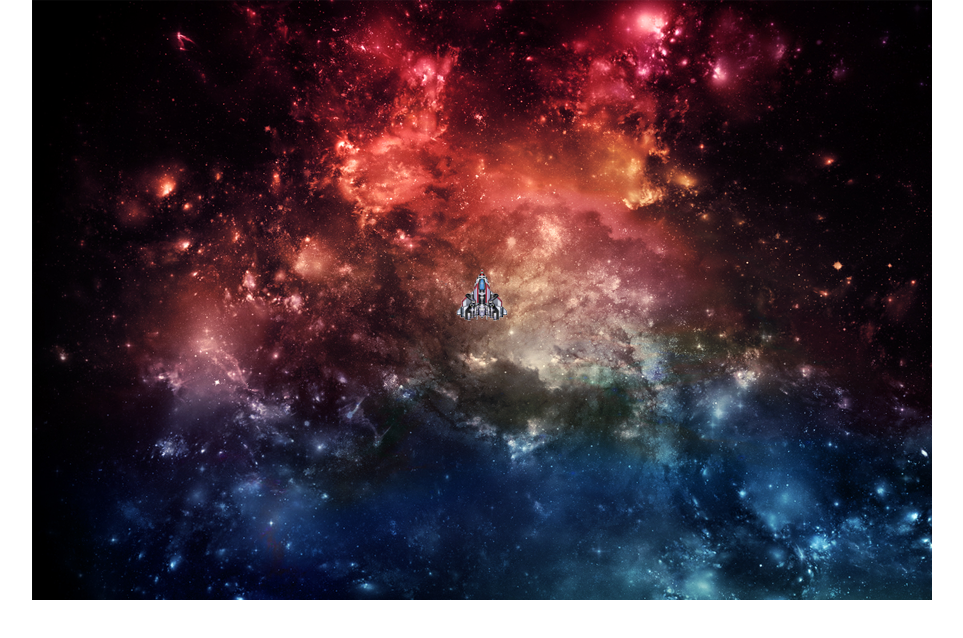
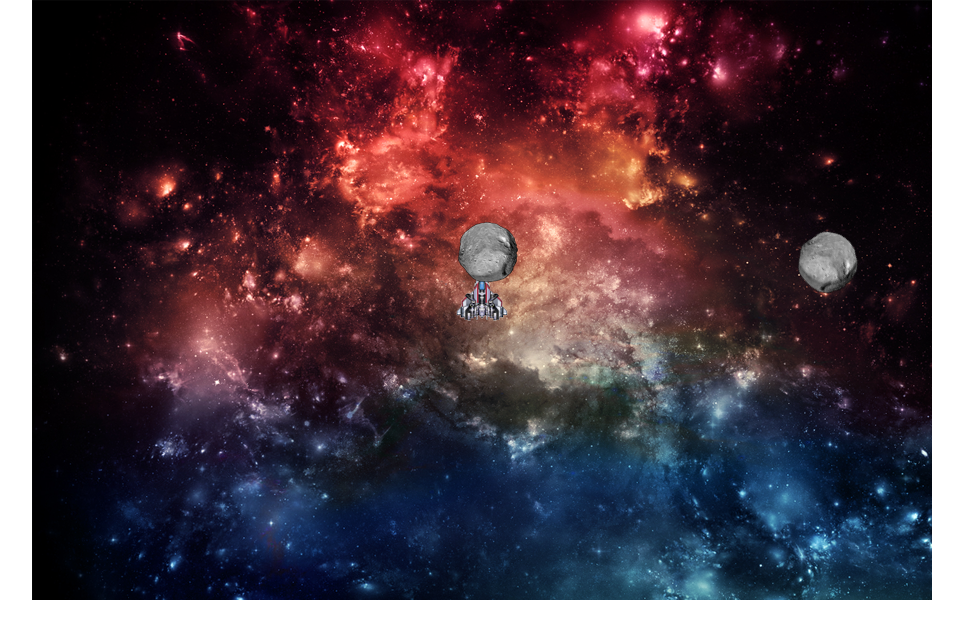
Before and after one commit to Satish-Gupta/Asteroids-Game, a plain HTML site: page index.html in a window 1280 px wide. Shown: the whole page, without its empty margins (158-1121 px from the left). Drawn offline with Linux system fonts and the light colour scheme.

Commit message:
add asteroids to space and hide elements out of space
*create specific number of asteroids in random position and move them in random direction
*rotate asteroids in random direction
*hide object once out of space

```diff
--- a/css/layout.css
+++ b/css/layout.css
@@ -6,4 +6,5 @@
     height: 600px;
     background: red;
     margin: 0 auto;
+    overflow: hidden;
 }
--- a/index.html
+++ b/index.html
@@ -13,6 +13,7 @@
 <script type="text/javascript" src="js/helper.js"></script>
 <script type="text/javascript" src="js/ship.js"></script>
 <script type="text/javascript" src="js/bullet.js"></script>
+<script type="text/javascript" src="js/asteroids.js"></script>
 <script type="text/javascript" src="js/game.js"></script>
 </body>
 </html>
--- /dev/null
+++ b/js/asteroids.js
@@ -0,0 +1,73 @@
+/**
+ * Created by sg_2 on 08-12-2014.
+ */
+
+function Asteroid() {
+
+    this.width = 0;
+    this.height = 0;
+    this.posCenter = [];     // x-y cordinate for center of ship respective of its container
+    this.posUnitVector = [];    // unit vector for the center of ship
+    this.angle = 0;
+    this.deltaAngle = 0;
+    this.movementStep = 0;
+    this.clockWiseRotation = true;
+    this.element;
+
+
+    var helper;
+    var that = this;
+
+    this.init = function(element, asteroidProperties, mHelper) {
+
+        that.element = asteroidProperties.element;
+        that.width = asteroidProperties.width;
+        that.height = asteroidProperties.height;
+        that.posCenter = asteroidProperties.posCenter;
+        that.angle = asteroidProperties.angle;
+        that.deltaAngle = asteroidProperties.deltaAngle;
+        that.movementStep = asteroidProperties.movementStep;
+        that.clockWiseRotation = asteroidProperties.clockWiseRotation;
+        console.log(that.clockWiseRotation);
+        helper = mHelper;
+        that.posUnitVector = helper.angleToVector(that);
+
+    };
+
+    this.moveForward = function() {
+        that.posCenter[0] += that.posUnitVector[0] * that.movementStep;
+        that.posCenter[1] += that.posUnitVector[1] * that.movementStep;
+        helper.placeElement(that);
+
+    };
+
+    this.rotateAsteroid = function() {
+//        console.log('in Asteroid.rotate()');
+        if(that.clockWiseRotation) {
+
+            that.angle += that.deltaAngle;
+            that.angle %= 360;
+            helper.rotateElement(that);
+
+        } else {
+
+            that.angle -= that.deltaAngle;
+            helper.rotateElement(that)
+            that.angle %= 360;
+        }
+
+//        that.posUnitVector = helper.angleToVector(that);  // movement of asteroid is based only with the initial angle
+//        console.log(that.deltaAngle)
+    };
+    // for debugging only
+    this.showAsteroidInfo = function() {
+
+        console.log('width:',that.width);
+        console.log('height:',that.height);
+        console.log('position of center:',that.posCenter);
+        console.log('element:',that.element);
+        console.log('angle:',that.angle);
+        console.log('unitVector',that.posUnitVector);
+
+    };
+}
--- a/js/game.js
+++ b/js/game.js
@@ -8,7 +8,7 @@ function AsteroidGame() {
         right : 39,
         up : 38,
         space : 32,
-    }
+    };
 
     var spaceEl;            // element representing space for the spaceship and asteroid
     var spaceWidth = 900;
@@ -24,7 +24,7 @@ function AsteroidGame() {
     var images = {
         ship: 'ship.png',
         space: 'space.png',
-        asteroids: '',
+        asteroids: 'asteroid.png',
         bullet: 'bullet.png',
     };
 
@@ -32,9 +32,22 @@ function AsteroidGame() {
         width: 10,
         height: 10,
         life: 40,
+        angle: 0,
+        deltaAngle: 0,
         image : images.bullet
     };
 
+    var rockPorperties = {
+        width: '60',
+        height: '60',
+        deltaAngle: 0.5,
+        posCenter: [],
+        // should be more that 1 to have a change in position since it will be multiplied by unit vector
+        movementStep: 2
+    };
+    var asteroidGenerationDelayCounter = 0;
+    var maxAsteroidInSpaceCount = 10;
+    var asteroidsInSpace = [];
     var helper;             // to hold the helper class instance
     var that = this;
 
@@ -74,7 +87,6 @@ function AsteroidGame() {
         helper = new Helper();
 
         createSpace();
-
         createShip();
         ship.showShipInfo();
 
@@ -119,7 +131,34 @@ function AsteroidGame() {
 
     };
 
+    var createAsteroid = function() {
+        console.log('inside createAsteroid');
+        var rotationDirection = [true, false];
+
+        rockPorperties.angle = Math.round(Math.random() * 360);
+        rockPorperties.posUnitVector = helper.angleToVector(rockPorperties.angle);
+        rockPorperties.posCenter = [Math.random() * spaceWidth, Math.random() * spaceHeight ];
+        rockPorperties.clockWiseRotation = rotationDirection[Math.round(Math.random())];
+
+        console.log(rockPorperties.posCenter[0],rockPorperties.posCenter[1]);
+        var asteroid = new Asteroid();
+        asteroid.init(null,rockPorperties,helper);
+        helper.createAndAppendElement(asteroid, spaceEl, images.asteroids);
+        helper.placeElement(asteroid);
+        asteroidsInSpace.push(asteroid);
+
+    };
+
+
     var gameloop = function() {
+
+        if(asteroidGenerationDelayCounter % 100 == 0) {
+            createAsteroid();
+            asteroidGenerationDelayCounter %= 1000;
+        }
+
+        asteroidGenerationDelayCounter++;
+
         if (pressedKeys.isPressed(keys.left)) {
 
             ship.rotateShip(false);     // rotate ship in counter clockwise direction
@@ -165,8 +204,43 @@ function AsteroidGame() {
                 }
             }
         }
+        for(var i = 0;i < asteroidsInSpace.length;i++) {
+
+
+            var asteroid = asteroidsInSpace[i];
+            if (asteroidGenerationDelayCounter % 50) {
+
+                asteroid.rotateAsteroid();
+                asteroid.moveForward();
+
+            }
+            if(asteroid) {
+                if(!isObjectInSpace(asteroid)) {
+
+                    asteroidsInSpace.splice(asteroidsInSpace.indexOf(asteroid), 1);
+                    helper.removeElement(asteroid, spaceEl);
+                }
+            }
+        }
     };
 
+    var isObjectInSpace = function(object) {
+
+        var objectLeftEndPos = object.posCenter[0] - object.width / 2;
+        var objectRightEndPos = object.posCenter[0] + object.width / 2;
+        var objectTopEndPos = object.posCenter[1] - object.height / 2;
+        var objectBottomEndPos = object.posCenter[1] + object.height / 2;
+
+        if(objectLeftEndPos > spaceWidth | objectRightEndPos < 0 | objectTopEndPos > spaceHeight
+            | objectBottomEndPos < 0) {
+
+            return false;
+
+        }
+
+        return true;
+
+    };
     var keyupEventHandler = function (event) {
 
         console.log('inside keyupEventHandler',event.keyCode);
```
Also changed, not shown: images/asteroid.png (added).
